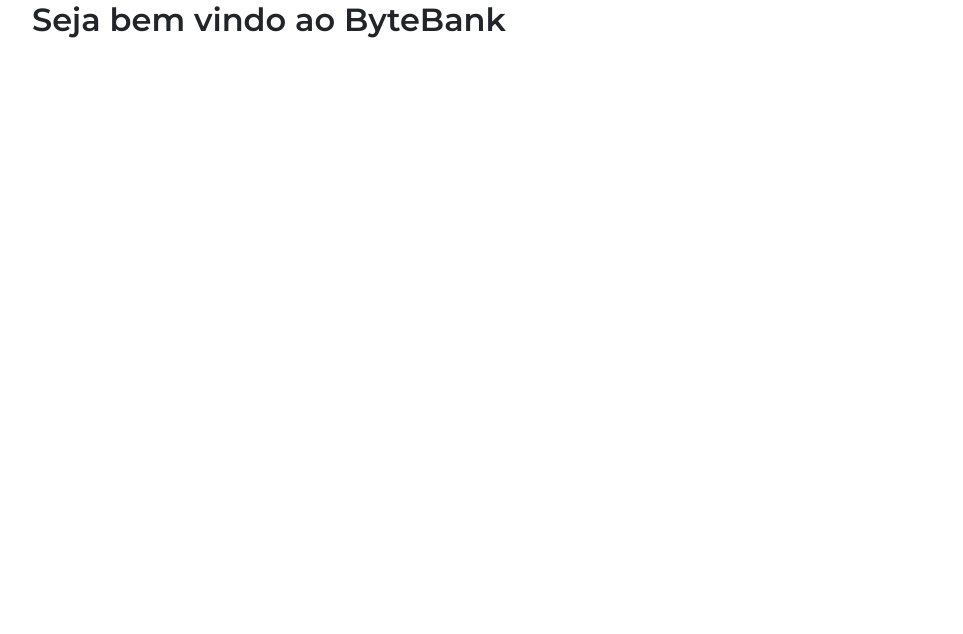
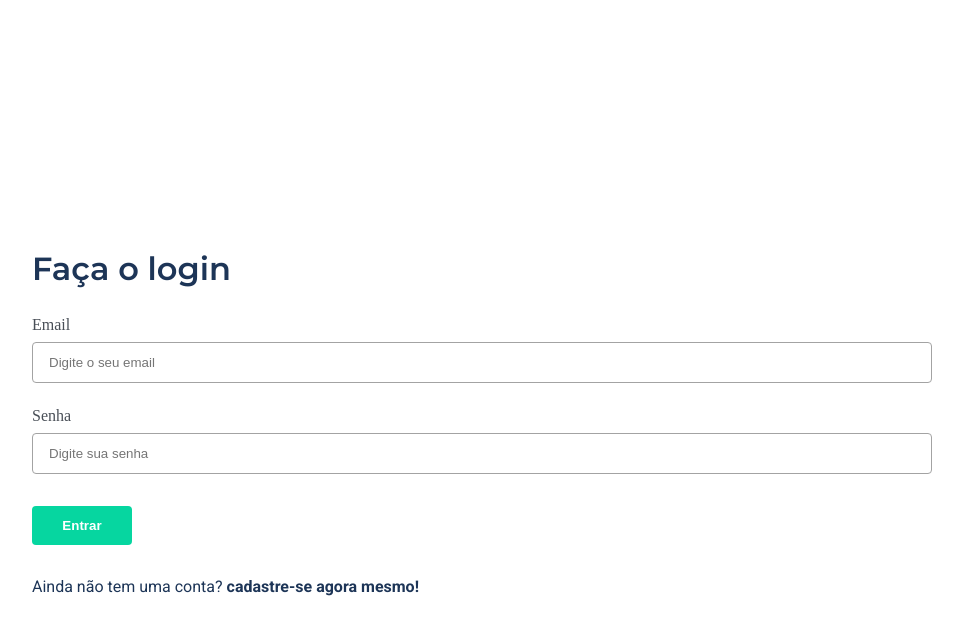
Before and after one commit to gabrielcaiana/ByteBank, a Vue app: page / in a window 1280 px wide. Shown: the top 634 px of the page, without its empty margins (158-1121 px from the left). Built offline with nearby package versions, Linux system fonts and the light colour scheme.

Commit message:
configurando guardião global das rotas da aplicação

```diff
--- a/src/router/index.js
+++ b/src/router/index.js
@@ -1,10 +1,11 @@
 import Vue from "vue";
 import VueRouter from "vue-router";
 import routes from "./routes";
-import http from "@/http"
+import http from "@/http";
+import store from "@/store";
 
 Vue.use(VueRouter);
-Vue.prototype.$http = http
+Vue.prototype.$http = http;
 
 const router = new VueRouter({
   mode: "history",
@@ -12,4 +13,12 @@
   routes,
 });
 
+router.beforeEach((to, from, next) => {
+  if (!to.meta.public && !store.state.token) {
+    return next({ path: "/" });
+  } else {
+    next();
+  }
+});
+
 export default router;
--- a/src/router/routes.js
+++ b/src/router/routes.js
@@ -5,18 +5,24 @@
 
 export default [
   {
-    path: "/login",
+    path: "/",
     name: "login",
     component: Login,
+    meta: {
+      public: true,
+    },
   },
   {
     path: "/cadastre-se",
     name: "novo-usuario",
     component: NovoUsuario,
+    meta: {
+      public: true,
+    },
   },
 
   {
-    path: "/",
+    path: "/home",
     name: "home",
     component: Home,
   },
```
